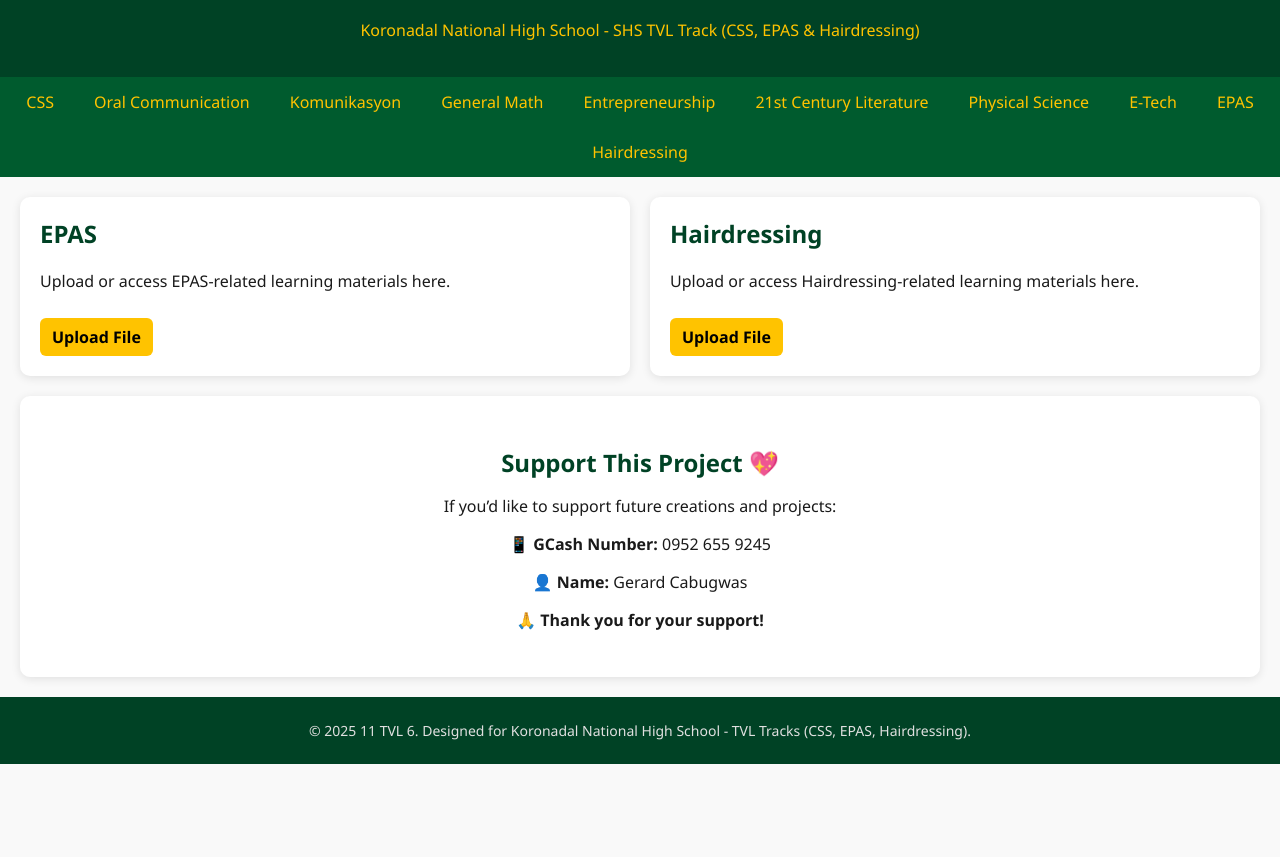
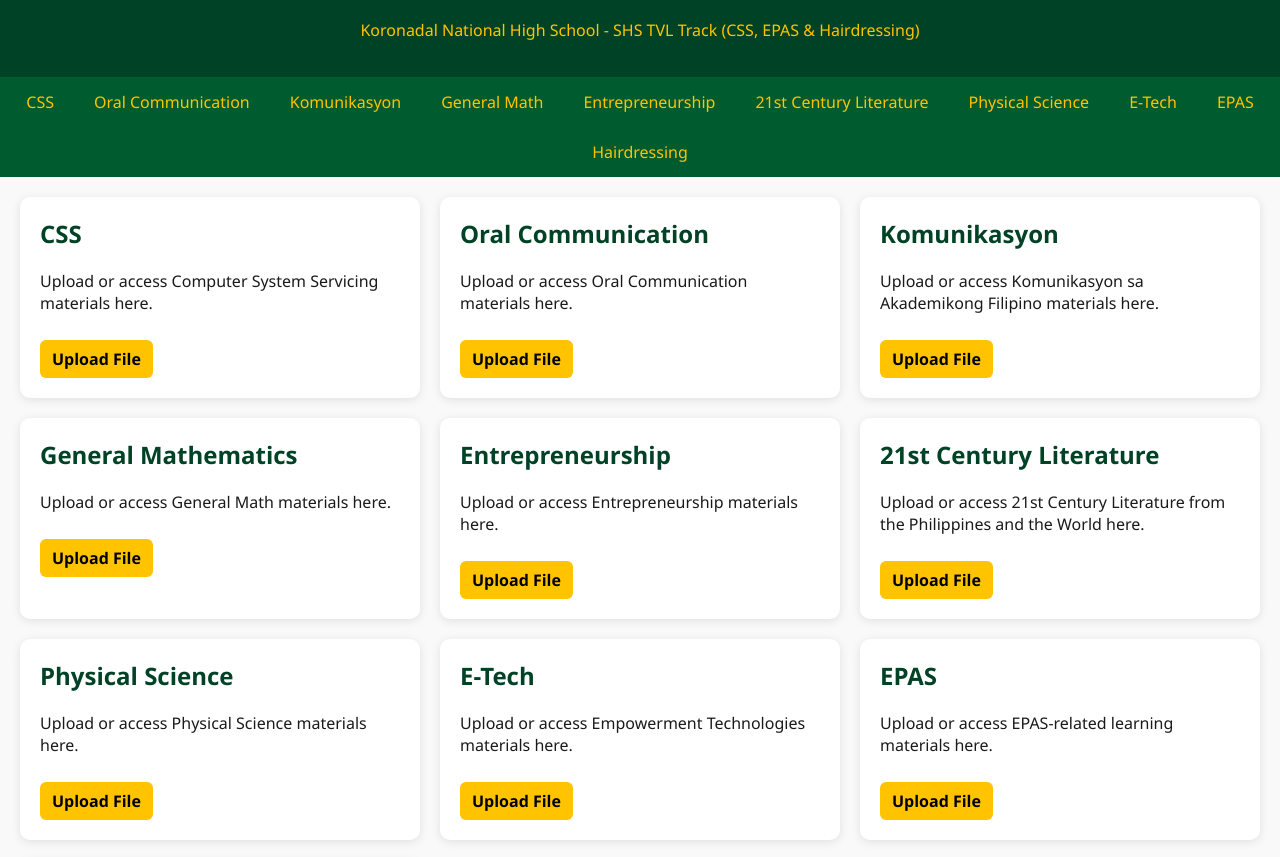
Before and after one commit to sureoiisst/class-resource-hub, a plain HTML site: page index.html in a window 1280 px wide. Shown: the part 87-944 px from the top of the page. Before the commit the page ends 851 px from the top, so only its background shows below. Drawn offline with Linux system fonts and the light colour scheme.

Commit message:
Update index.html

```diff
--- a/index.html
+++ b/index.html
@@ -137,9 +137,53 @@
   </nav>
 
   <div class="content">
-    <!-- Subject sections remain the same -->
-    <!-- No change to internal structure -->
-    <!-- Upload buttons already inserted -->
+    <div class="subject" id="css">
+      <h2>CSS</h2>
+      <p>Upload or access Computer System Servicing materials here.</p>
+      <a href="#">Upload File</a>
+    </div>
+
+    <div class="subject" id="oralcom">
+      <h2>Oral Communication</h2>
+      <p>Upload or access Oral Communication materials here.</p>
+      <a href="#">Upload File</a>
+    </div>
+
+    <div class="subject" id="kompan">
+      <h2>Komunikasyon</h2>
+      <p>Upload or access Komunikasyon sa Akademikong Filipino materials here.</p>
+      <a href="#">Upload File</a>
+    </div>
+
+    <div class="subject" id="genmath">
+      <h2>General Mathematics</h2>
+      <p>Upload or access General Math materials here.</p>
+      <a href="#">Upload File</a>
+    </div>
+
+    <div class="subject" id="entrep">
+      <h2>Entrepreneurship</h2>
+      <p>Upload or access Entrepreneurship materials here.</p>
+      <a href="#">Upload File</a>
+    </div>
+
+    <div class="subject" id="21stlit">
+      <h2>21st Century Literature</h2>
+      <p>Upload or access 21st Century Literature from the Philippines and the World here.</p>
+      <a href="#">Upload File</a>
+    </div>
+
+    <div class="subject" id="physicalsci">
+      <h2>Physical Science</h2>
+      <p>Upload or access Physical Science materials here.</p>
+      <a href="#">Upload File</a>
+    </div>
+
+    <div class="subject" id="etech">
+      <h2>E-Tech</h2>
+      <p>Upload or access Empowerment Technologies materials here.</p>
+      <a href="#">Upload File</a>
+    </div>
 
     <div class="subject" id="epas">
       <h2>EPAS</h2>
```
